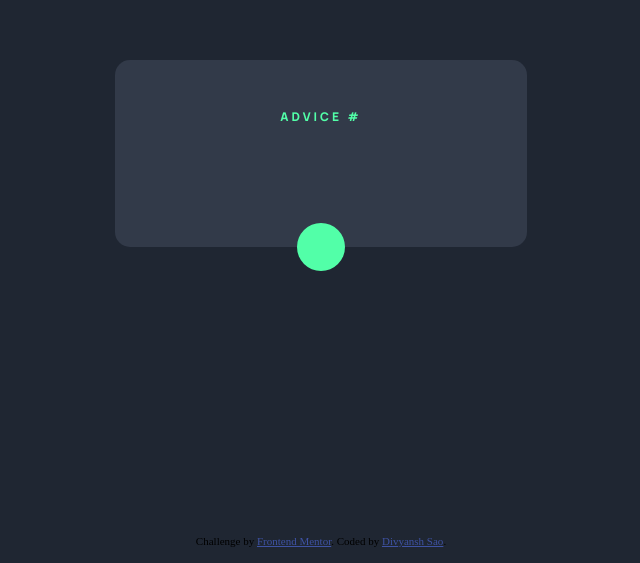
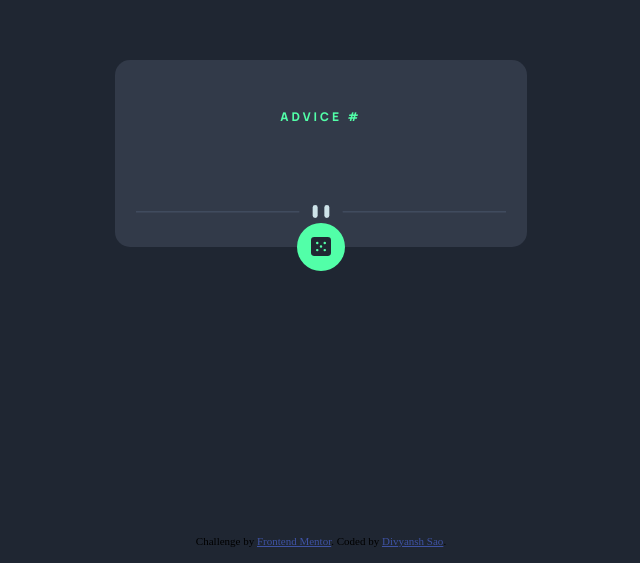
Before and after one commit to divs4799/Advice_Genarator, a plain HTML site: page index.html in a window 1280 px wide. Shown: the part 237-800 px from the top of the page, without its empty margins (319-959 px from the left). Drawn offline with Linux system fonts and the light colour scheme; the site is published under a folder, as on GitHub Pages, so addresses that start at the root find nothing; no server answers.

Commit message:
final commit

```diff
--- a/index.html
+++ b/index.html
@@ -23,9 +23,9 @@
 
     <span id="advice"></span>
 
-    <img id="divider" src="/images/pattern-divider-desktop.svg" alt="" srcset="">
+    <img id="divider" src="images/pattern-divider-desktop.svg" alt="" srcset="">
     <div id= "dice-container">
-    <img id= "dice" src="/images/icon-dice.svg" alt="" srcset="">
+    <img id= "dice" src="images/icon-dice.svg" alt="" srcset="">
     </div>
   </div>
 
```
